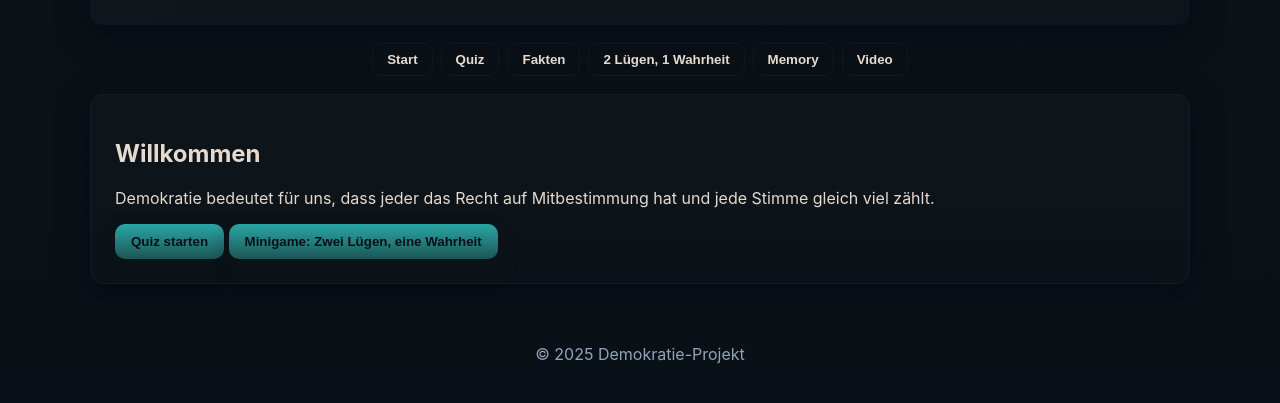
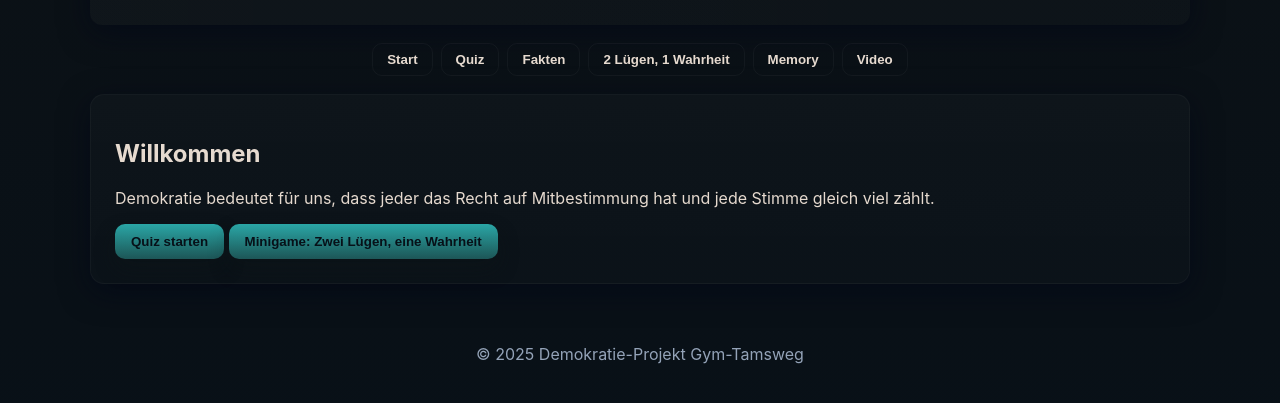
Before and after one commit to jonathan12344555/demokratie, a plain HTML site: page index.html in a window 1280 px wide. Shown: the part 85-488 px from the top of the page. Drawn offline with Linux system fonts and the light colour scheme.

Commit message:
Update index.html

```diff
--- a/index.html
+++ b/index.html
@@ -81,7 +81,7 @@
 </main>
 
   <footer>
-    <p>© 2025 Demokratie-Projekt</p>
+    <p>© 2025 Demokratie-Projekt Gym-Tamsweg</p>
   </footer>
 
   <script src="script.js"></script>
```
